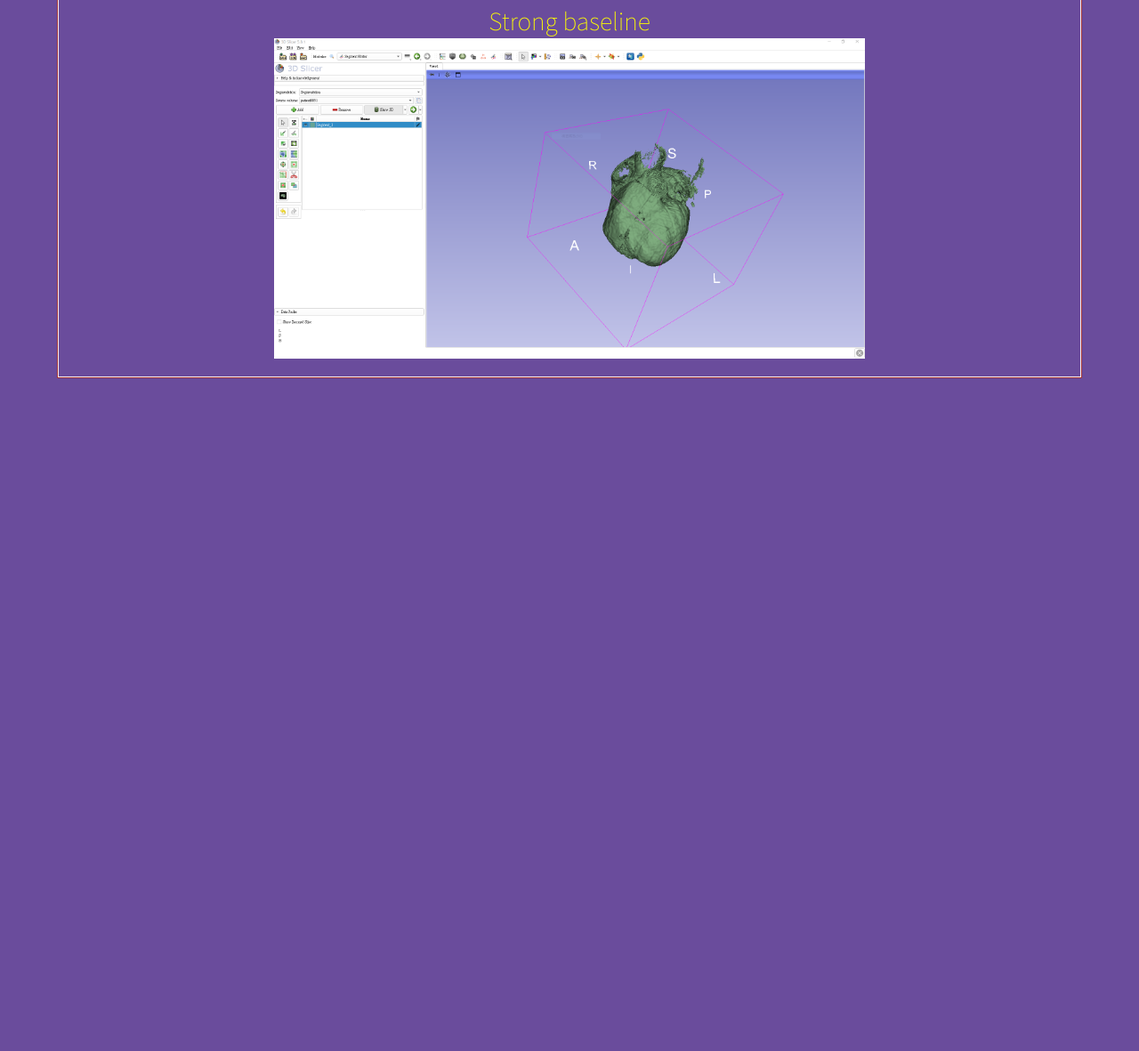
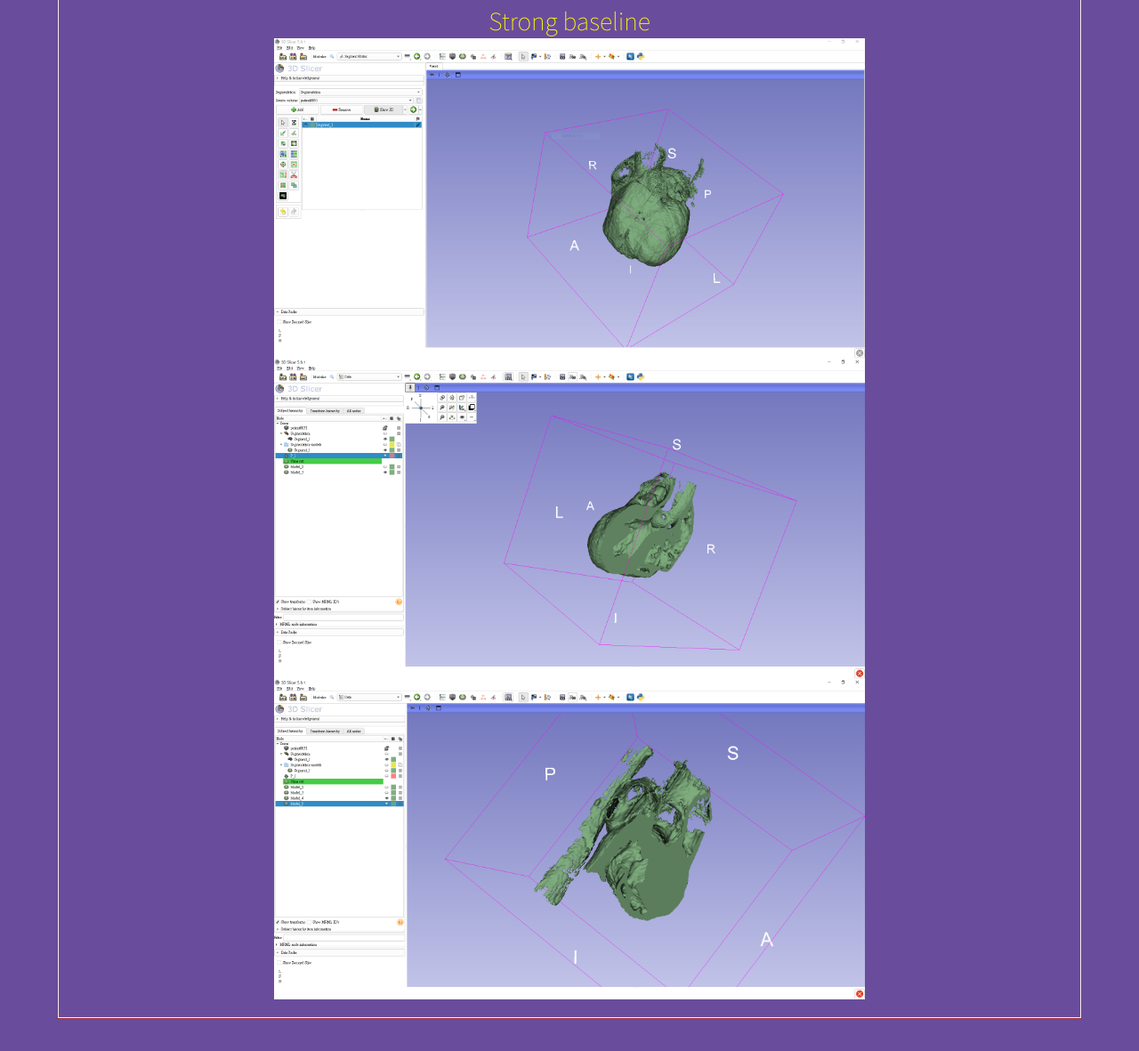
Before and after one commit to joe25665290/ml2025f, a plain HTML site: page hw03/index.html in a window 1280 px wide. Shown: the part 1463-2644 px from the top of the page at 89% size. Before the commit the page ends 1924 px from the top, so only its background shows below. Drawn offline with nearby package versions, Linux system fonts and the light colour scheme; a web font is replaced by a local one.

Commit message:
hw3 strong+

```diff
--- a/hw03/index.html
+++ b/hw03/index.html
@@ -208,6 +208,8 @@
       <div style="text-align: center; font-size: 20pt; color: yellow; margin-bottom: 12px;">
         Strong baseline<br>
         <img class="withborder" src="./hw03_3.png" height="360">
+        <img class="withborder" src="./hw03_4.png" height="360">
+        <img class="withborder" src="./hw03_5.png" height="360">
       </div>
     </div>
   </div>
```
Also changed, not shown: hw03/hw03_4.png (added), hw03/hw03_5.png (added).
